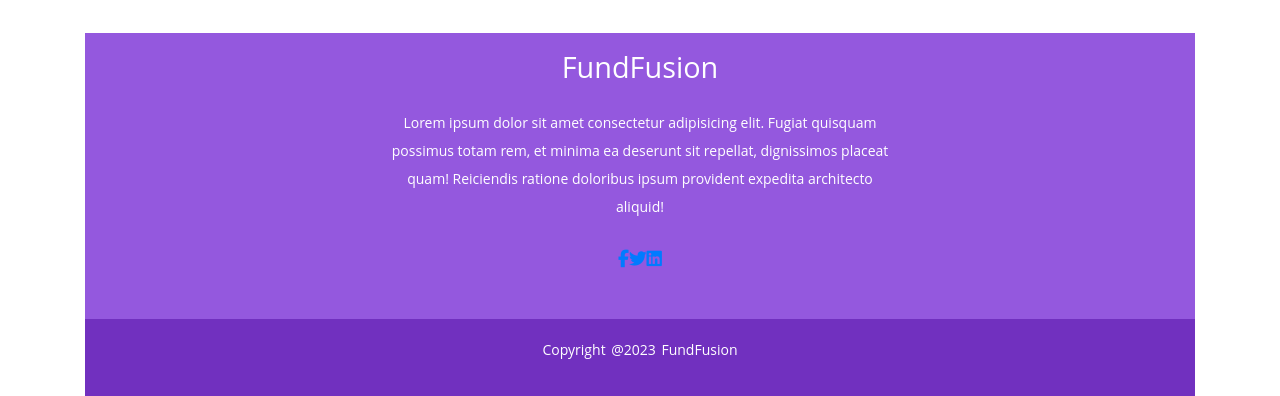
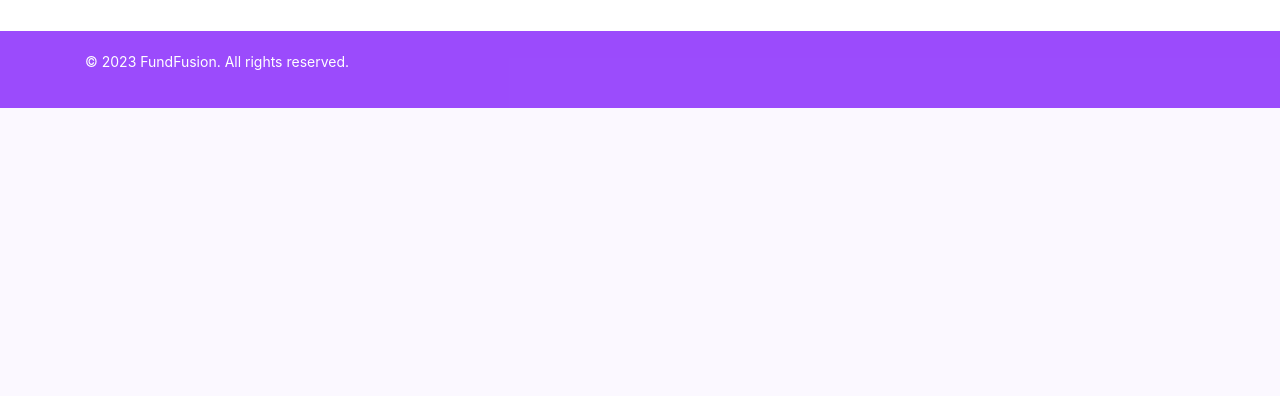
Before and after one commit to aakrity17/FundFusion, a PHP site: page /FundFusion/ in a window 1280 px wide. Shown: the part 4007-4403 px from the top of the page. After the commit the page ends 4115 px from the top, so only its background shows below. Run offline with PHP 8.4, Linux system fonts and the light colour scheme; data comes from the database, SQL or seed files in the repository; some libraries are stand-ins or nearby versions.

Commit message:
footer updated

```diff
--- a/css/style.css
+++ b/css/style.css
@@ -539,41 +539,7 @@ body {
     /* color: white; */
 }
 
-/*==========End of the Donation Section======*/
-/* footer part */
 
-footer {
-    background: rgba(98, 10, 206, 0.68);
-
-    height: auto;
-    width: 100vw;
-    font-family: "open sans";
-    padding-top: 10px;
-    color: "#fff";
-}
-
-.footer-content {
-    display: flex;
-    align-items: center;
-    justify-content: center;
-    flex-direction: column;
-    text-align: center;
-
-}
-
-.footer-content h3 {
-    font-size: 1.8rem;
-    font-weight: 400;
-    text-transform: capitalize;
-    line-height: 3rem;
-}
-
-.footer-content p {
-    max-width: 500px;
-    margin: 10px auto;
-    line-height: 28px;
-    font-size: 14px;
-}
 
 .socials {
     list-style-type: none;
@@ -607,27 +573,3 @@ footer {
     color: #fff;
 
 }
-
-/* copyright */
-.footer-bottom {
-    background: rgba(74, 6, 156, 0.476);
-
-    width: 100w;
-    padding: 20px 0;
-    text-align: center;
-}
-
-/* aakrity wala */
-.footer-bottom p {
-    font-size: 14px;
-    word-spacing: 2px;
-    text-transform: capitalize;
-}
-
-/*  */
-
-.footer-bottom span {
-    text-transform: uppercase;
-    opacity: .4;
-    font-weight: 200;
-}
--- a/index.php
+++ b/index.php
@@ -8,15 +8,15 @@ if (isset($_SESSION['name']) && isset($_SESSION['username'])) {
 include "./admin/routeconfig.php";
 include "./database/Db_Connection.php";
 
-$sliderSql="SELECT * FROM homepageslider WHERE id=1";
-$sliderresult = mysqli_query($conn,$sliderSql);
-while($res = mysqli_fetch_array($sliderresult)){
-    $s1head=$res['s1head'];
-    $s2head=$res['s2head'];
-    $s3head=$res['s3head'];
-    $s1content=$res['s1content'];
-    $s2content=$res['s2content'];
-    $s3content=$res['s3content'];
+$sliderSql = "SELECT * FROM homepageslider WHERE id=1";
+$sliderresult = mysqli_query($conn, $sliderSql);
+while ($res = mysqli_fetch_array($sliderresult)) {
+    $s1head = $res['s1head'];
+    $s2head = $res['s2head'];
+    $s3head = $res['s3head'];
+    $s1content = $res['s1content'];
+    $s2content = $res['s2content'];
+    $s3content = $res['s3content'];
 }
 
 
@@ -318,7 +318,7 @@ while($res = mysqli_fetch_array($sliderresult)){
                         <img src="img/p4.jpg" class="img-fluid grow" alt="">
                         <a herf="#" class="donation text-capitalize">Donate Now</a>
                     </div>
-                    <h4 class="text-capitalize text-center my-2">Project-1</h4>
+                    <h4 class="text-capitalize text-center my-2">Project-2</h4>
                     <h6 class="text-center">
                         water
                     </h6>
@@ -330,7 +330,7 @@ while($res = mysqli_fetch_array($sliderresult)){
                         <img src="img/p3.jpg" class="img-fluid grow" alt="">
                         <a herf="#" class="donation text-capitalize">Donate Now</a>
                     </div>
-                    <h4 class="text-capitalize text-center my-2">Project-1</h4>
+                    <h4 class="text-capitalize text-center my-2">Project-3</h4>
                     <h6 class="text-center">
                         Medicine
                     </h6>
@@ -342,7 +342,7 @@ while($res = mysqli_fetch_array($sliderresult)){
                         <img src="img/p4.jpg" class="img-fluid grow" alt="">
                         <a herf="#" class="donation text-capitalize">Donate Now</a>
                     </div>
-                    <h4 class="text-capitalize text-center my-2">Project-1</h4>
+                    <h4 class="text-capitalize text-center my-2">Project-4</h4>
                     <h6 class="text-center">
                         Education
                     </h6>
@@ -354,7 +354,7 @@ while($res = mysqli_fetch_array($sliderresult)){
                         <img src="img/3.jpg" class="img-fluid grow" alt="">
                         <a herf="#" class="donation text-capitalize">Donate Now</a>
                     </div>
-                    <h4 class="text-capitalize text-center my-2">Project-1</h4>
+                    <h4 class="text-capitalize text-center my-2">Project-5</h4>
                     <h6 class="text-center">
 
                     </h6>
@@ -366,7 +366,7 @@ while($res = mysqli_fetch_array($sliderresult)){
                         <img src="img/2.jpg" class="img-fluid grow" alt="">
                         <a herf="#" class="donation text-capitalize">Donate Now</a>
                     </div>
-                    <h4 class="text-capitalize text-center my-2">Project-1</h4>
+                    <h4 class="text-capitalize text-center my-2">Project-6</h4>
                     <h6 class="text-center">
                         Health
                     </h6>
@@ -385,7 +385,7 @@ while($res = mysqli_fetch_array($sliderresult)){
 
 
     <!-- Membership card -->
-
+    <section>
 
         <link rel="stylesheet" href="https://stackpath.bootstrapcdn.com/bootstrap/4.5.2/css/bootstrap.min.css">
         <style>
@@ -486,7 +486,7 @@ while($res = mysqli_fetch_array($sliderresult)){
             <script src="https://stackpath.bootstrapcdn.com/bootstrap/4.5.2/js/bootstrap.min.js"></script>
 
 
-
+    </section>
     <!--  -->
 
 
@@ -535,25 +535,35 @@ $teamsresult = mysqli_query($conn, $teamsSql);
             </div>
         </section>
     </section>
-    </section>
+    <style>
+        .full-width-footer {
+            background: rgba(153, 72, 252, 0.98);
+            padding: 20px;
+            color: white;
+            font-size: 14px;
+            text-align: center;
+        }
+    </style>
+    </head>
 
-            <footer>
-                <div class="footer-content">
-                    <h3 style="color:white">FundFusion </h3>
-                    <p style="color: white">Lorem ipsum dolor sit amet consectetur adipisicing elit. Fugiat quisquam possimus totam rem, et minima ea deserunt sit repellat, dignissimos placeat quam! Reiciendis ratione doloribus ipsum provident expedita architecto aliquid!</p>
+    <body>
 
-                    <ul class="socials">
-                        <li><a href="#"><i class="fa fa-facebook"></i></a></li>
-                        <li><a href="#"><i class="fa fa-twitter"></i></a></li>
-                        <li><a href="#"><i class="fa fa-linkedin-square"></i></a></li>
-
-                    </ul>
+        <footer class="full-width-footer">
+            <div class="container">
+                <div class="row">
+                    <div class="col-12">
+                        <p>&copy; 2023 FundFusion. All rights reserved.</p>
                     </div>
-                <div class="footer-bottom">
-                    <p style="color:white;
-            ">copyright @2023 FundFusion</p>
+                </div>
             </div>
         </footer>
+
+
+
+
+
+
+
         <script src="https://code.jquery.com/jquery-3.3.1.slim.min.js" integrity="sha384-q8i/X+965DzO0rT7abK41JStQIAqVgRVzpbzo5smXKp4YfRvH+8abtTE1Pi6jizo" crossorigin="anonymous"></script>
         <script src="https://cdnjs.cloudflare.com/ajax/libs/popper.js/1.14.7/umd/popper.min.js" integrity="sha384-UO2eT0CpHqdSJQ6hJty5KVphtPhzWj9WO1clHTMGa3JDZwrnQq4sF86dIHNDz0W1" crossorigin="anonymous"></script>
         <script src="https://stackpath.bootstrapcdn.com/bootstrap/4.3.1/js/bootstrap.min.js" integrity="sha384-JjSmVgyd0p3pXB1rRibZUAYoIIy6OrQ6VrjIEaFf/nJGzIxFDsf4x0xIM+B07jRM" crossorigin="anonymous"></script>
```
Also changed, not shown: other parts of css/style.css (+18 -18 lines). Lines whose indentation alone changed are shown as unchanged.
